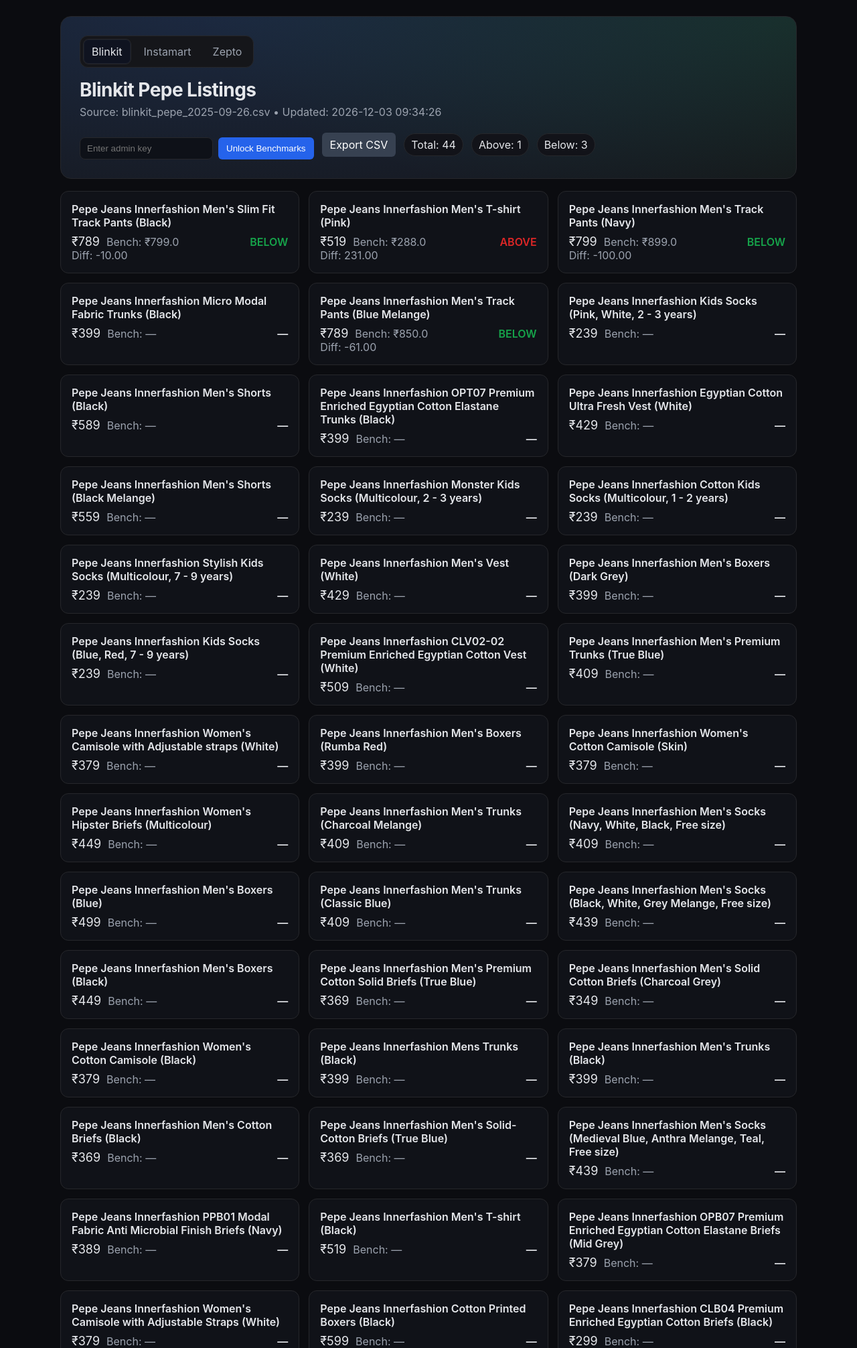
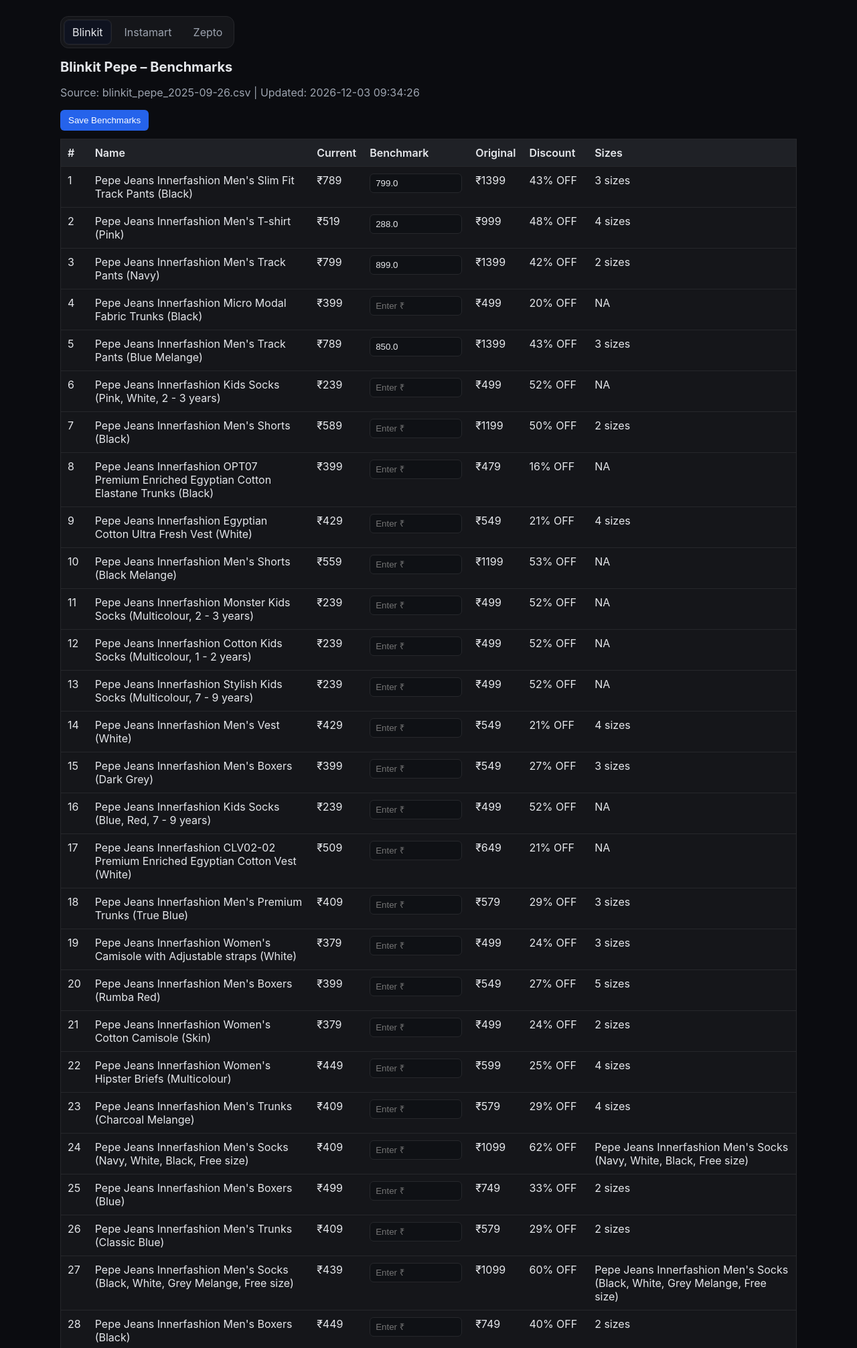
Before and after one commit to Amal-GBL/PricePulse, a Flask app: page / in a window 1280 px wide. Shown: the top 2012 px of the page at 67% size. Run offline with Flask 3, Linux system fonts and the light colour scheme.

Commit message:
Update dashboard.html

```diff
--- a/templates/dashboard.html
+++ b/templates/dashboard.html
@@ -3,99 +3,70 @@
   <head>
     <meta charset="utf-8">
     <meta name="viewport" content="width=device-width, initial-scale=1">
-    <title>{{ platforms[platform]['display_name'] }} Pepe Dashboard</title>
+    <title>{{ platforms[platform]['display_name'] }} Pepe – Benchmarks</title>
     <link rel="stylesheet" href="/static/styles.css">
     <style>
-      /* Subtle, fluid hero */
-      .hero {
-        border-radius: 16px;
-        padding: 28px;
-        background: radial-gradient(1200px 400px at 20% -10%, rgba(59,130,246,0.18), transparent),
-                    radial-gradient(900px 300px at 100% 0%, rgba(34,197,94,0.12), transparent),
-                    var(--panel);
-        border: 1px solid var(--border);
-      }
-      .hero h1 { font-size: 28px; letter-spacing: -0.02em; margin: 0 0 6px; }
-      .sub { color: var(--muted); margin: 0; }
-      .toolbar { display:flex; gap:12px; align-items:center; margin-top: 16px; }
-      .chip { padding: 6px 10px; border-radius: 999px; border:1px solid var(--border); background:#121319; }
-      .platform-selector { margin-bottom: 16px; display: inline-flex; gap:6px; padding:4px; border:1px solid var(--border); border-radius: 12px; background: var(--panel); }
-      .platform-selector a { text-decoration: none; color: var(--muted); padding: 8px 12px; border-radius: 8px; border: 1px solid transparent; transition: background 0.15s ease, color 0.15s ease, border-color 0.15s ease; }
+      .platform-selector { margin-bottom: 16px; display:inline-flex; gap:6px; padding:4px; border:1px solid var(--border); border-radius:12px; background: var(--panel); }
+      .platform-selector a { text-decoration:none; color: var(--muted); padding:8px 12px; border-radius:8px; border:1px solid transparent; transition: background 0.15s ease, color 0.15s ease, border-color 0.15s ease; }
       .platform-selector a:hover { color: var(--text); border-color: var(--border); background: #0f1320; }
       .platform-selector a.active { color: var(--text); background: #0f1320; border-color: var(--border); box-shadow: inset 0 0 0 1px rgba(255,255,255,0.04); }
-      .unlock { display:flex; gap:8px; margin-top:12px; }
-      .unlock input { padding:8px 10px; border-radius:8px; border:1px solid var(--border); background:#0e1118; color:var(--text); }
-      .unlock button { padding:8px 12px; }
-      .grid { display:grid; grid-template-columns: repeat(3, minmax(0,1fr)); gap: 14px; margin-top: 18px; }
-      .card { border:1px solid var(--border); border-radius: 12px; padding: 16px; background: #101218; }
-      .name { font-weight: 600; margin-bottom: 8px; }
-      .row { display:flex; align-items: baseline; gap:10px; }
-      .cur { font-size: 18px; }
-      .bench { color: var(--muted); }
-      .status { margin-left: auto; font-weight: 600; text-transform: uppercase; }
-      .status.above { color: var(--red); }
-      .status.below { color: var(--green); }
-      .status.equal { color: var(--yellow); }
-
-      @media (max-width: 900px) { .grid { grid-template-columns: repeat(2, minmax(0,1fr)); } }
-      @media (max-width: 640px) { .grid { grid-template-columns: 1fr; } }
+      .actions .right { margin-left:auto; }
     </style>
   </head>
   <body>
     <div class="container">
-      <div class="hero">
       <div class="platform-selector">
         {% for key, platform_data in platforms.items() %}
-            <a href="/?platform={{ key }}" class="{% if key == platform %}active{% endif %}">{{ platform_data['display_name'] }}</a>
+          <a href="/benchmarks?platform={{ key }}&ts={{ ts }}&sig={{ sig }}" class="{% if key == platform %}active{% endif %}">{{ platform_data['display_name'] }}</a>
         {% endfor %}
       </div>
-        <h1>{{ platforms[platform]['display_name'] }} Pepe Listings</h1>
+      <h1>{{ platforms[platform]['display_name'] }} Pepe – Benchmarks</h1>
       {% if csv_path %}
-          <p class="sub">Source: {{ csv_path }} • Updated: {{ updated_at }}</p>
-        {% else %}
-          <p class="sub">No CSV found yet. Run the scraper first.</p>
+        <p class="muted">Source: {{ csv_path }} | Updated: {{ updated_at }}</p>
       {% endif %}
-        <div class="toolbar">
-          {% if unlocked %}
-            <a class="button" href="/benchmarks?platform={{ platform }}">Manage Benchmarks</a>
-            <a class="button secondary" href="/export?platform={{ platform }}">Export CSV</a>
-            <a class="button secondary" href="/lock?platform={{ platform }}">Lock</a>
-          {% else %}
-            <form class="unlock" method="post" action="/unlock">
-              <input type="password" name="key" placeholder="Enter admin key" required />
+
+      <form method="post" action="/benchmarks/save">
         <input type="hidden" name="platform" value="{{ platform }}" />
-              <input type="hidden" name="next" value="benchmarks" />
-              <button type="submit" class="button">Unlock Benchmarks</button>
-            </form>
-            <a class="button secondary" href="/export?platform={{ platform }}">Export CSV</a>
-          {% endif %}
-          <span class="chip">Total: {{ products|length }}</span>
-          <span class="chip">Above: {{ products|selectattr('status','equalto','above')|list|length }}</span>
-          <span class="chip">Below: {{ products|selectattr('status','equalto','below')|list|length }}</span>
-        </div>
+        <input type="hidden" name="ts" value="{{ ts }}" />
+        <input type="hidden" name="sig" value="{{ sig }}" />
+        <div class="actions">
+          <button type="submit">Save Benchmarks</button>
         </div>
 
-      <div class="grid">
+        <table>
+          <thead>
+            <tr>
+              <th>#</th>
+              <th>Name</th>
+              <th>Current</th>
+              <th>Benchmark</th>
+              <th>Original</th>
+              <th>Discount</th>
+              <th>Sizes</th>
+            </tr>
+          </thead>
+          <tbody>
             {% for p in products %}
-          <div class="card">
-            <div class="name">{{ p.name }}</div>
-            <div class="row">
-              <div class="cur">₹{{ p.current_price }}</div>
-              <div class="bench">Bench: {% if p.benchmark_price %}₹{{ p.benchmark_price }}{% else %}—{% endif %}</div>
-              <div class="status {{ p.status }}">{{ p.status or '—' }}</div>
+              <tr>
+                <td>{{ loop.index }}</td>
+                <td>{{ p.name }}</td>
+                <td>₹{{ p.current_price }}</td>
+                <td>
+                  <input type="hidden" name="name_{{ loop.index }}" value="{{ p.name }}" />
+                  <input type="number" step="0.01" min="0" name="price_{{ loop.index }}" value="{{ p.benchmark_price }}" placeholder="Enter ₹" />
+                </td>
+                <td>₹{{ p.original_price }}</td>
+                <td>{{ p.discount }}</td>
+                <td>{{ p.sizes }}</td>
+              </tr>
+            {% endfor %}
+          </tbody>
+        </table>
+
+        <div class="actions bottom">
+          <button type="submit">Save Benchmarks</button>
         </div>
-            {% if p.diff %}
-              <div class="bench">Diff: {{ p.diff }}</div>
-            {% endif %}
+      </form>
     </div>
-        {% endfor %}
-      </div>
-    </div>
-
-    <script>
-      function changePlatform(platform) {
-        window.location.href = '/?platform=' + platform;
-      }
-    </script>
   </body>
 </html>
```
Lines whose indentation alone changed are shown as unchanged.
